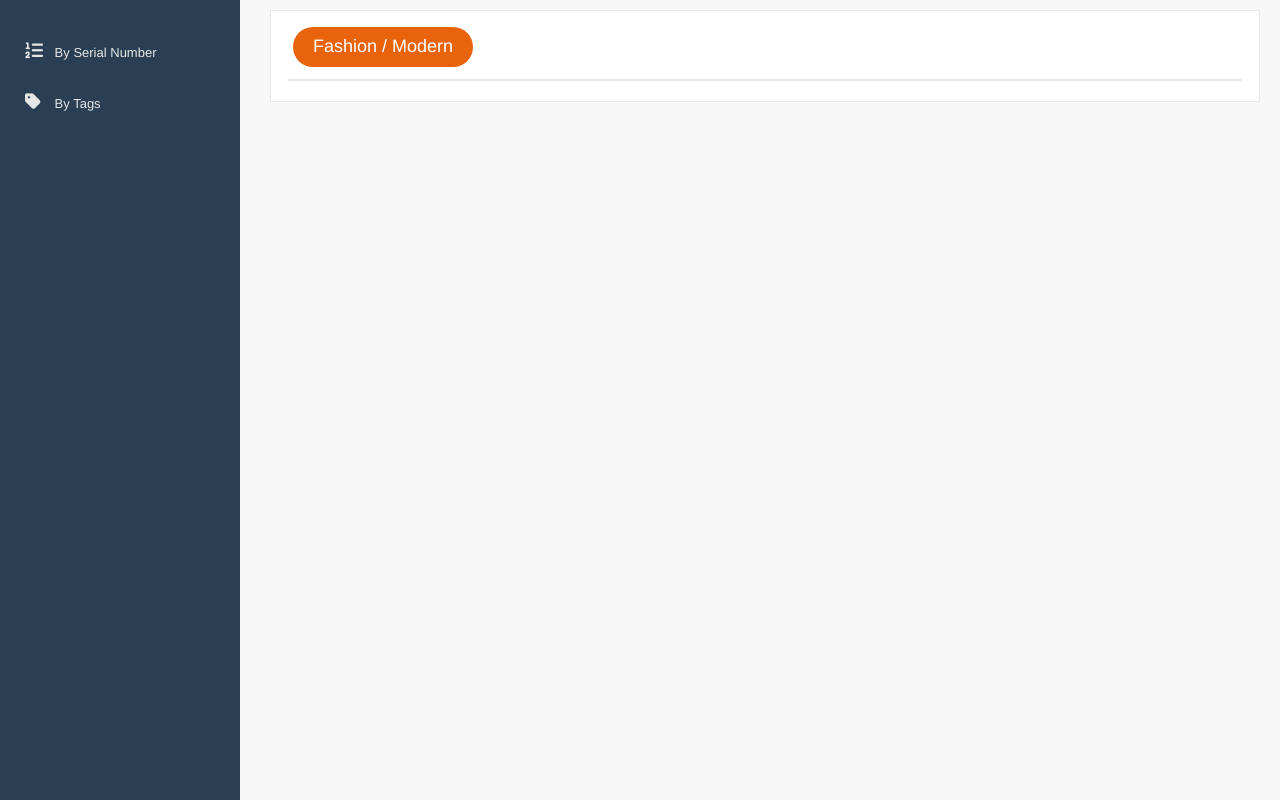
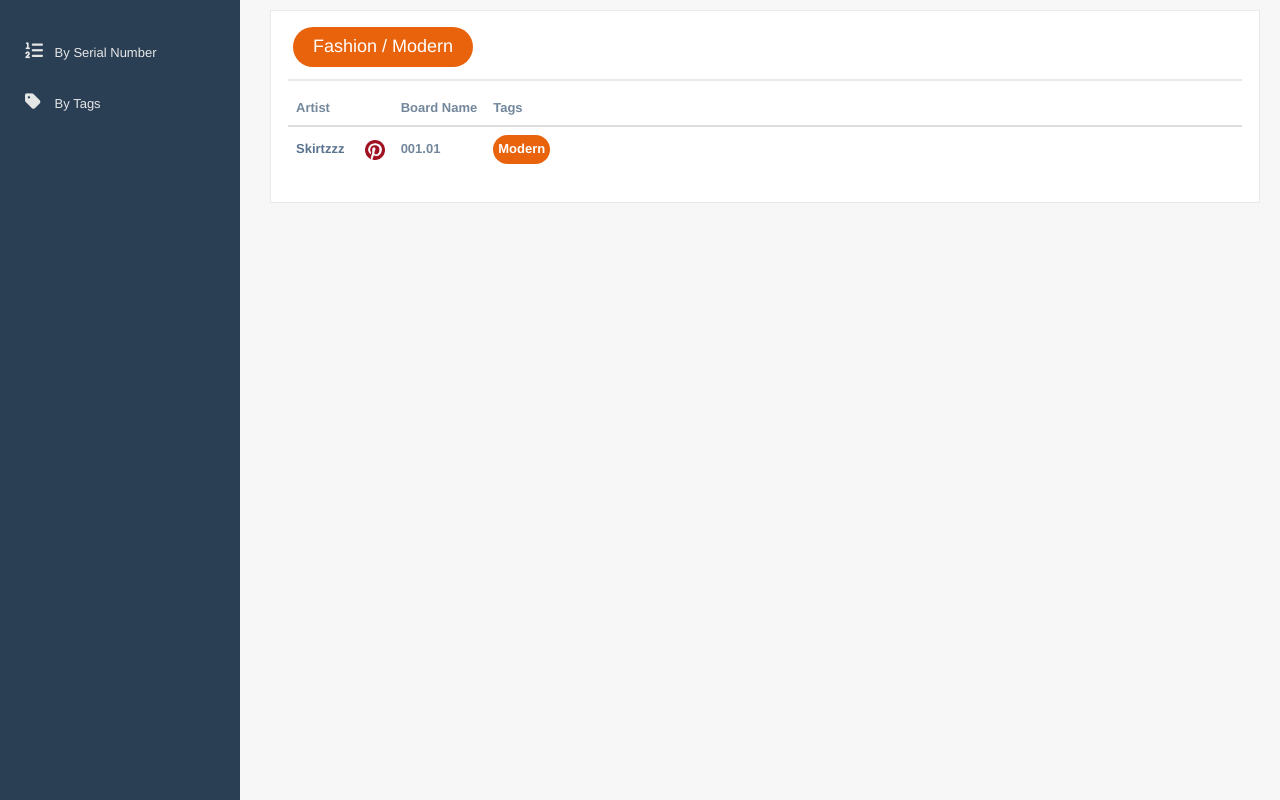
Before and after one commit to joannewolf/disney-pinterest-collections, a Django app: page /tags/1 in a window 1280 px wide. Run offline with Django 4.2, Linux system fonts and the light colour scheme; data comes from the database, SQL or seed files in the repository; both versions use the stored data as it was after the commit; lists and menus that the app fills with data are empty; style sheets or scripts are compiled from the project's sources; some libraries are stand-ins or nearby versions.

Commit message:
tag details page

```diff
--- a/DisneyPinDirectory/pages/static/css/tags/details.css
+++ b/DisneyPinDirectory/pages/static/css/tags/details.css
@@ -3,3 +3,12 @@
   padding-left: 20px;
   padding-right: 20px;
   border-radius: 25px; }
+
+#board-table-content th, #board-table-content td {
+  vertical-align: middle; }
+
+#board-table-content .tag-label {
+  color: white;
+  padding: 5px;
+  border-radius: 25px;
+  margin-bottom: 0px; }
--- a/DisneyPinDirectory/pages/static/css/tags/details.scss
+++ b/DisneyPinDirectory/pages/static/css/tags/details.scss
@@ -4,3 +4,16 @@
     padding-right: 20px;
     border-radius: 25px;
 }
+
+#board-table-content {
+    th, td {
+        vertical-align: middle;
+    }
+
+    .tag-label {
+        color: white;
+        padding: 5px;
+        border-radius: 25px;
+        margin-bottom: 0px;
+    }
+}
--- a/DisneyPinDirectory/pages/templates/tag_details.html
+++ b/DisneyPinDirectory/pages/templates/tag_details.html
@@ -20,94 +20,47 @@
                 <div class="clearfix"></div>
             </div>
 
-            {% for url in artist.artstation_url %}
-                <div class="artist-url">
-                    <img class="icon-img" src="../media/artstation.webp"/>
-                    &emsp;
-                    <a href="{{url}}" target="_blank">{{url}}</a>
-                    <br/>
-                </div>
-            {% endfor %}
-            {% for url in artist.behance_url %}
-                <div class="artist-url">
-                    <img class="icon-img" src="../media/behance.png"/>
-                    &emsp;
-                    <a href="{{url}}" target="_blank">{{url}}</a>
-                    <br/>
-                </div>
-            {% endfor %}
-            {% for url in artist.deviantart_url %}
-                <div class="artist-url">
-                    <img class="icon-img" src="../media/deviantart.png"/>
-                    &emsp;
-                    <a href="{{url}}" target="_blank">{{url}}</a>
-                    <br/>
-                </div>
-            {% endfor %}
-            {% for url in artist.facebook_url %}
-                <div class="artist-url">
-                    <img class="icon-img" src="../media/facebook.png"/>
-                    &emsp;
-                    <a href="{{url}}" target="_blank">{{url}}</a>
-                    <br/>
-                </div>
-            {% endfor %}
-            {% for url in artist.instagram_url %}
-                <div class="artist-url">
-                    <img class="icon-img" src="../media/instagram.png"/>
-                    &emsp;
-                    <a href="{{url}}" target="_blank">{{url}}</a>
-                    <br/>
-                </div>
-            {% endfor %}
-            {% for url in artist.pinterest_url %}
-                <div class="artist-url">
-                    <img class="icon-img" src="../media/pinterest.png"/>
-                    &emsp;
-                    <a href="{{url}}" target="_blank">{{url}}</a>
-                    <br/>
-                </div>
-            {% endfor %}
-            {% for url in artist.pixiv_url %}
-                <div class="artist-url">
-                    <img class="icon-img" src="../media/pixiv.png"/>
-                    &emsp;
-                    <a href="{{url}}" target="_blank">{{url}}</a>
-                    <br/>
-                </div>
-            {% endfor %}
-            {% for url in artist.tumblr_url %}
-                <div class="artist-url">
-                    <img class="icon-img" src="../media/tumblr.png"/>
-                    &emsp;
-                    <a href="{{url}}" target="_blank">{{url}}</a>
-                    <br/>
-                </div>
-            {% endfor %}
-            {% for url in artist.twitter_url %}
-                <div class="artist-url">
-                    <img class="icon-img" src="../media/twitter.png"/>
-                    &emsp;
-                    <a href="{{url}}" target="_blank">{{url}}</a>
-                    <br/>
-                </div>
-            {% endfor %}
-            {% for url in artist.weibo_url %}
-                <div class="artist-url">
-                    <img class="icon-img" src="../media/weibo.png"/>
-                    &emsp;
-                    <a href="{{url}}" target="_blank">{{url}}</a>
-                    <br/>
-                </div>
-            {% endfor %}
-            {% for url in artist.other_url %}
-                <div class="artist-url">
-                    <img class="icon-img" src="../media/personal.png"/>
-                    &emsp;
-                    <a href="{{url}}" target="_blank">{{url}}</a>
-                    <br/>
-                </div>
-            {% endfor %}
+            <div class="custom-table">
+                <table class="table table-hover">
+                    <thead>
+                        <tr>
+                            <th style="width:10%">Artist</th>
+                            <th style="width:5%">Board Name</th>
+                            <th>Tags</th>
+                        </tr>
+                    </thead>
+                    <tbody id="board-table-content">
+                    {% for board in boards %}
+                        <tr>
+                            <th>
+                                <a href="/artists/{{board.artist.serial_number}}">
+                                {% if board.artist.name%}
+                                    {{board.artist.name}}
+                                {% else %}
+                                    <th>-</th>
+                                {% endif %}
+                                </a>
+                                &emsp;
+                                <a href={{board.artist.pinterest_page_url}} target="_blank">
+                                    <img class="icon-img" src="../media/pinterest.png"/>
+                                </a>
+                            </th>
+                            <th>{{board.name}}</th>
+                            <th>
+                                {% for tag in board.tags %}
+                                <a href=/tags/{{tag.id}}>
+                                    <label class="tag-label" style="background-color:{{tag.color}};">
+                                    {{tag.name}}
+                                    </label>
+                                </a>
+                                {% endfor %}
+                            </th>
+                        </tr>
+                    {% endfor %}
+                    </tbody>
+                </table>
+            </div>
+
         </div>
     </div>
 {% endif %}
--- a/DisneyPinDirectory/pages/views.py
+++ b/DisneyPinDirectory/pages/views.py
@@ -1,6 +1,6 @@
 from django.views.generic.base import TemplateView
 
-from artists.models import Artist
+from artists.models import Artist, Board
 from tags.models import Category, Tag
 
 
@@ -70,6 +70,9 @@ class TagDetailView(TemplateView):
         except Tag.DoesNotExist:
             context['error_message'] = 'Invalid tag id.'
             return context
+        context['tag'] = tag.as_dict()
 
-        context['tag'] = tag.as_dict()
+        boards = tag.board_set.all().order_by('name')
+        boards = [b.as_dict() for b in boards]
+        context['boards'] = boards
         return context
```
Also changed, not shown: DisneyPinDirectory/pages/static/js/artist_details.js (+5 -3 lines), DisneyPinDirectory/db.sqlite3.
